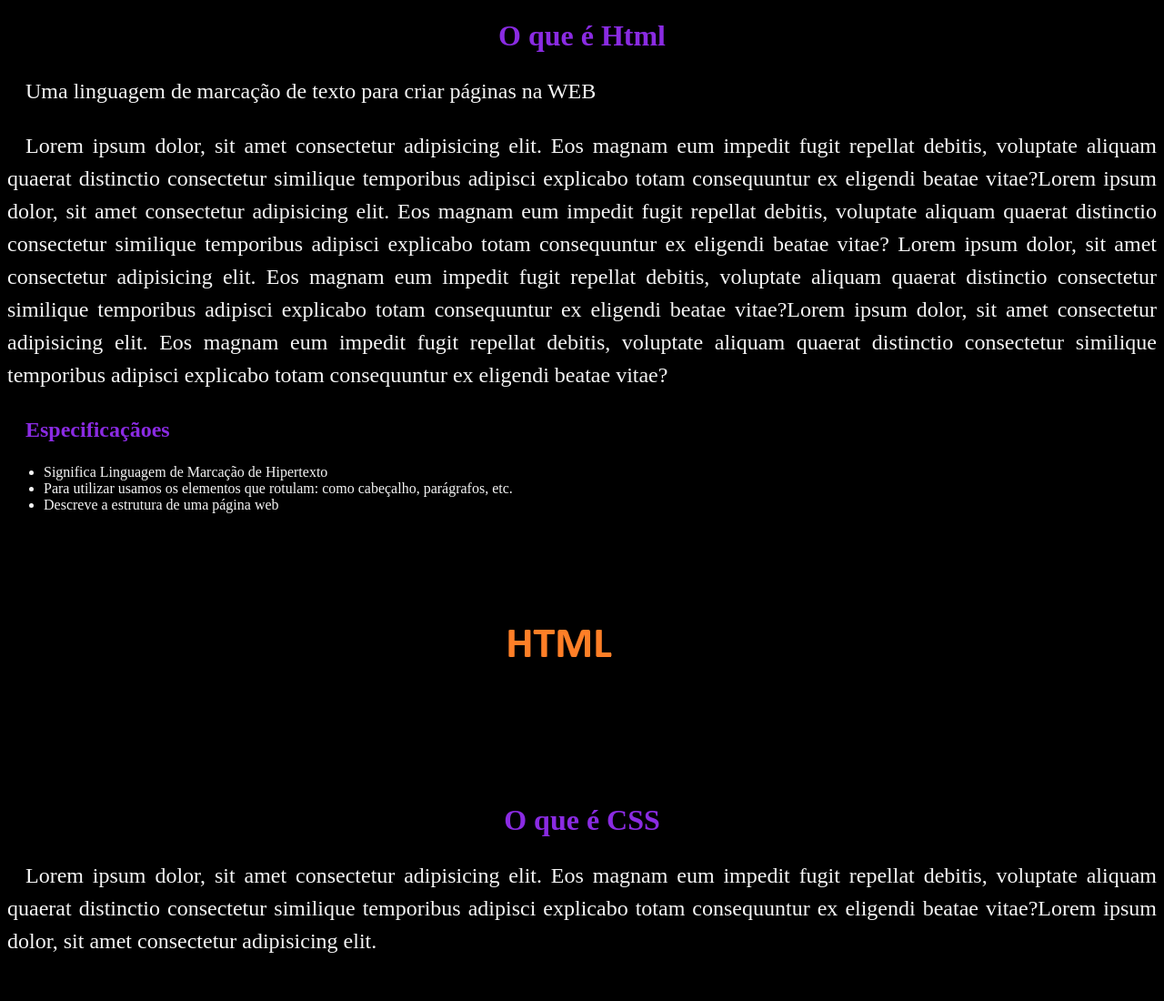
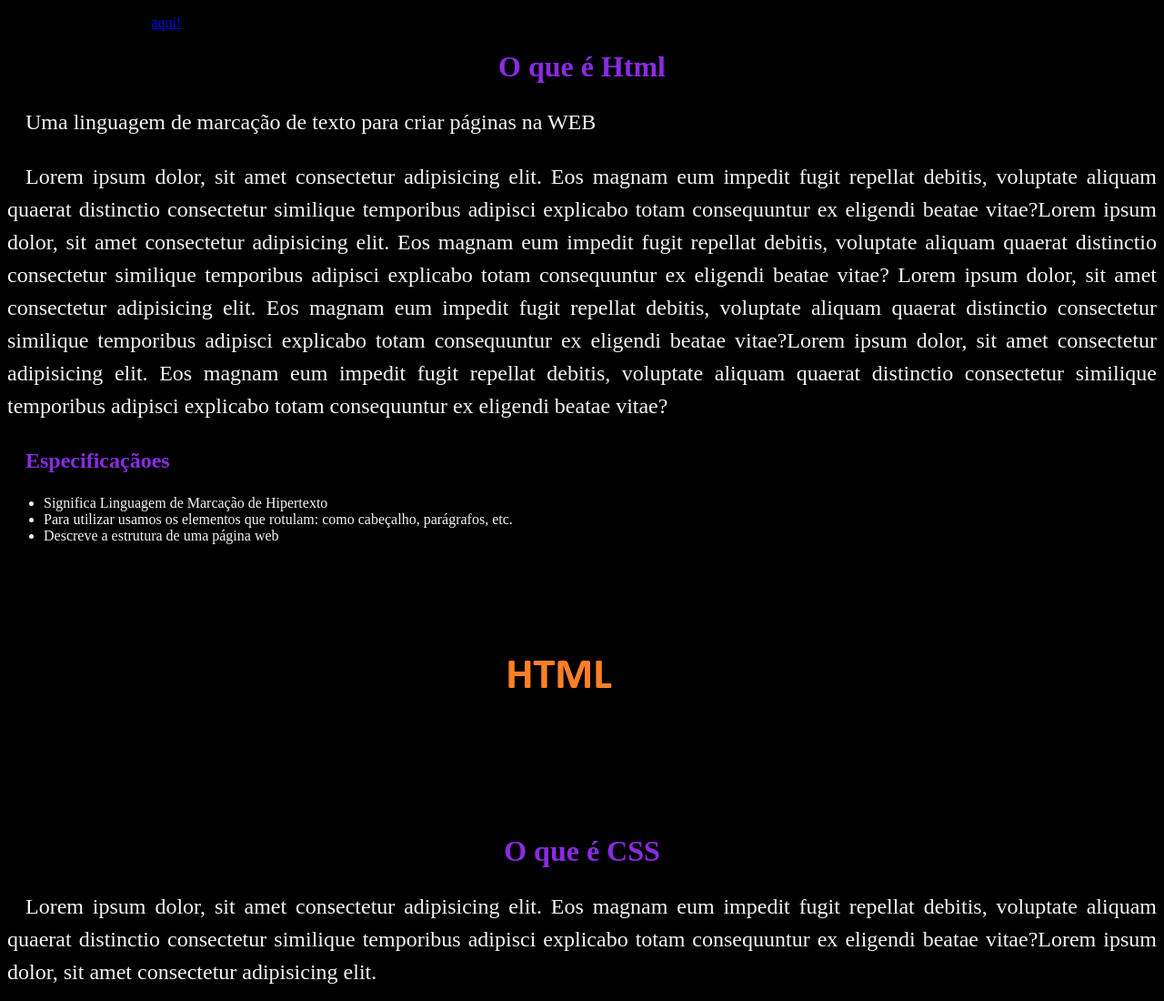
Before and after one commit to arturl1910/MeuPrimeiroSite, a plain HTML site: page indexinline.html in a window 1280 px wide. Shown: the top 1100 px of the page at 91% size. Drawn offline with Linux system fonts and the light colour scheme.

Commit message:
Update indexinline.html

```diff
--- a/indexinline.html
+++ b/indexinline.html
@@ -6,6 +6,7 @@
     <title>Site sem Internet</title>
 </head>
 <body style="background-color: black;">
+    <p>saiba mais sobre HTML <a href="https://www.w3schools.com/html/default.asp"target="_blank">aqui!</a></p>
     <h1 style="color: rgb(138, 43, 226); text-align: center;">O que é Html</h1>
     <p style="font-size: 1.5em; line-height: 1.5; color:whitesmoke; text-align: justify; text-indent: 20px;">Uma linguagem de marcação de texto para criar páginas na WEB</p>
     <p style="font-size: 1.5em; line-height: 1.5; color:whitesmoke; text-align: justify; text-indent: 20px;">Lorem ipsum dolor, sit amet consectetur adipisicing elit. Eos magnam eum impedit fugit repellat debitis, voluptate aliquam quaerat distinctio consectetur similique temporibus adipisci explicabo totam consequuntur ex eligendi beatae vitae?Lorem ipsum dolor, sit amet consectetur adipisicing elit. Eos magnam eum impedit fugit repellat debitis, voluptate aliquam quaerat distinctio consectetur similique temporibus adipisci explicabo totam consequuntur ex eligendi beatae vitae? Lorem ipsum dolor, sit amet consectetur adipisicing elit. Eos magnam eum impedit fugit repellat debitis, voluptate aliquam quaerat distinctio consectetur similique temporibus adipisci explicabo totam consequuntur ex eligendi beatae vitae?Lorem ipsum dolor, sit amet consectetur adipisicing elit. Eos magnam eum impedit fugit repellat debitis, voluptate aliquam quaerat distinctio consectetur similique temporibus adipisci explicabo totam consequuntur ex eligendi beatae vitae?</p>
```
